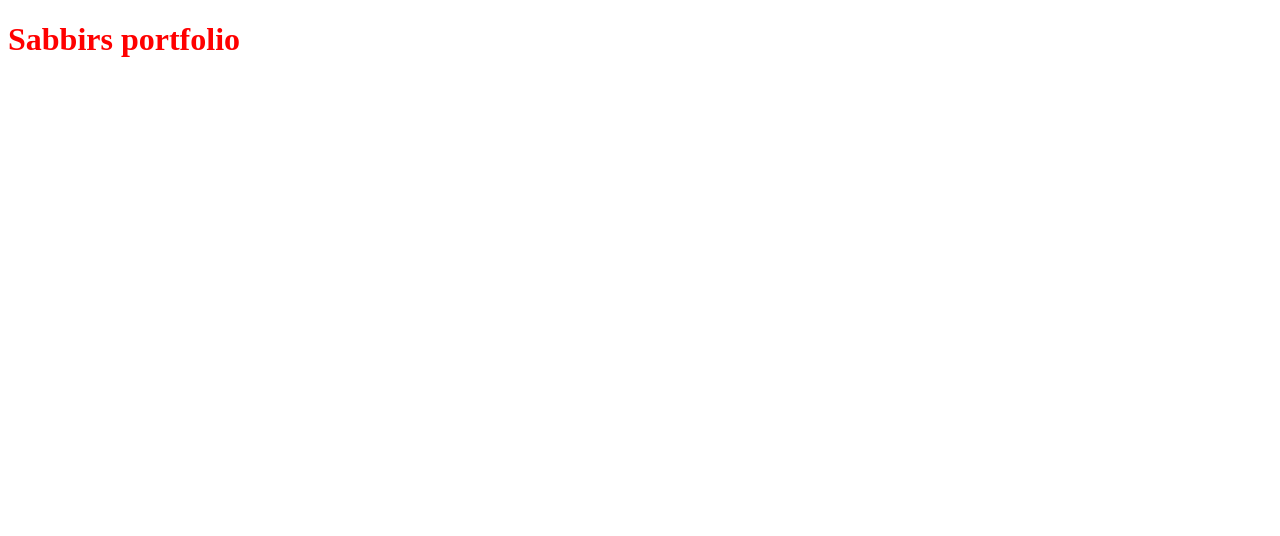
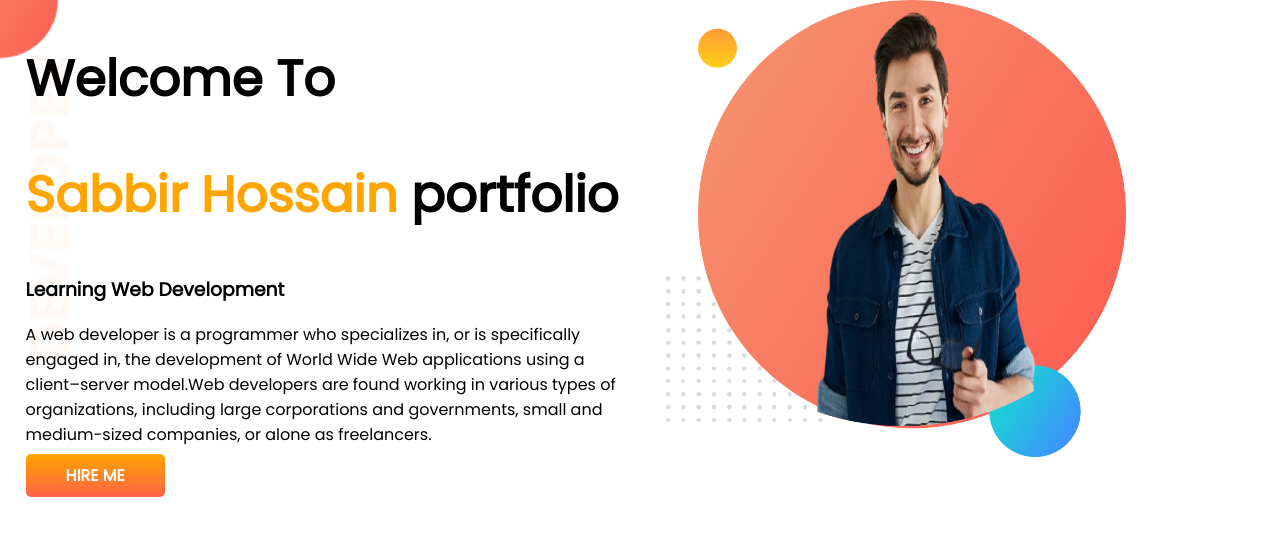
Before and after one commit to sabbir290/developer-portfolio, a plain HTML site: page index.html in a window 1280 px wide. Drawn offline with Linux system fonts and the light colour scheme.

Commit message:
top baner added

```diff
--- a/index.html
+++ b/index.html
@@ -5,9 +5,23 @@
     <meta http-equiv="X-UA-Compatible" content="IE=edge">
     <meta name="viewport" content="width=device-width, initial-scale=1.0">
     <title>Sabbir Hossain</title>
+    <link rel="preconnect" href="https://fonts.googleapis.com">
+    <link rel="preconnect" href="https://fonts.gstatic.com" crossorigin>
+    <link href="https://fonts.googleapis.com/css2?family=Poppins&display=swap" rel="stylesheet">
     <link rel="stylesheet" href="style.css">
 </head>
 <body>
-    <h1>Sabbirs portfolio</h1>
+    <section class="top-banner">
+        <div class="half-width">
+            <h1>Welcome To</h1>
+            <h1><span class="orange-color">Sabbir Hossain</span> portfolio</h1>
+            <h3>Learning Web Development</h3>
+            <p>A web developer is a programmer who specializes in, or is specifically engaged in, the development of World Wide Web applications using a client–server model.Web developers are found working in various types of organizations, including large corporations and governments, small and medium-sized companies, or alone as freelancers. </p>
+            <a class="link-button" target="_blank" href="https://www.facebook.com/sabbir.io">HIRE ME</a>
+        </div>
+        <div class="half-width">
+            <img src="images/bg.png" alt="">
+        </div>
+    </section>
 </body>
 </html>
--- a/style.css
+++ b/style.css
@@ -1,3 +1,32 @@
+body{
+    font-family: 'Poppins', sans-serif;
+    margin: 0;
+}
 h1{
-    color: red;
+    font-size: 50px;
 }
+.orange-color{
+    color: orange;
+}
+section{
+    display: flex;
+}
+.half-width{
+    width: 50%;
+    padding-left: 2%;
+}
+.half-width img{
+    width: 75%;
+}
+.link-button{
+    text-decoration: none;
+    background-image: linear-gradient(orange, tomato);
+    padding: 10px 40px;
+    color: white;
+    font-weight: 700;
+    border-radius: 5px;
+}
+.top-banner{
+    background-image: url(images/top-banner.png);
+    background-repeat: no-repeat;
+}
```
Also changed, not shown: images/7-removebg-preview.png (added), images/bg.png (added), images/dream-bg.png (added), images/exp-bg.png (added), images/jhankar.png (added), images/jhankar2.png (added), images/my-bg.png (added), images/my-bg2.png (added), images/top-banner.png (added).
